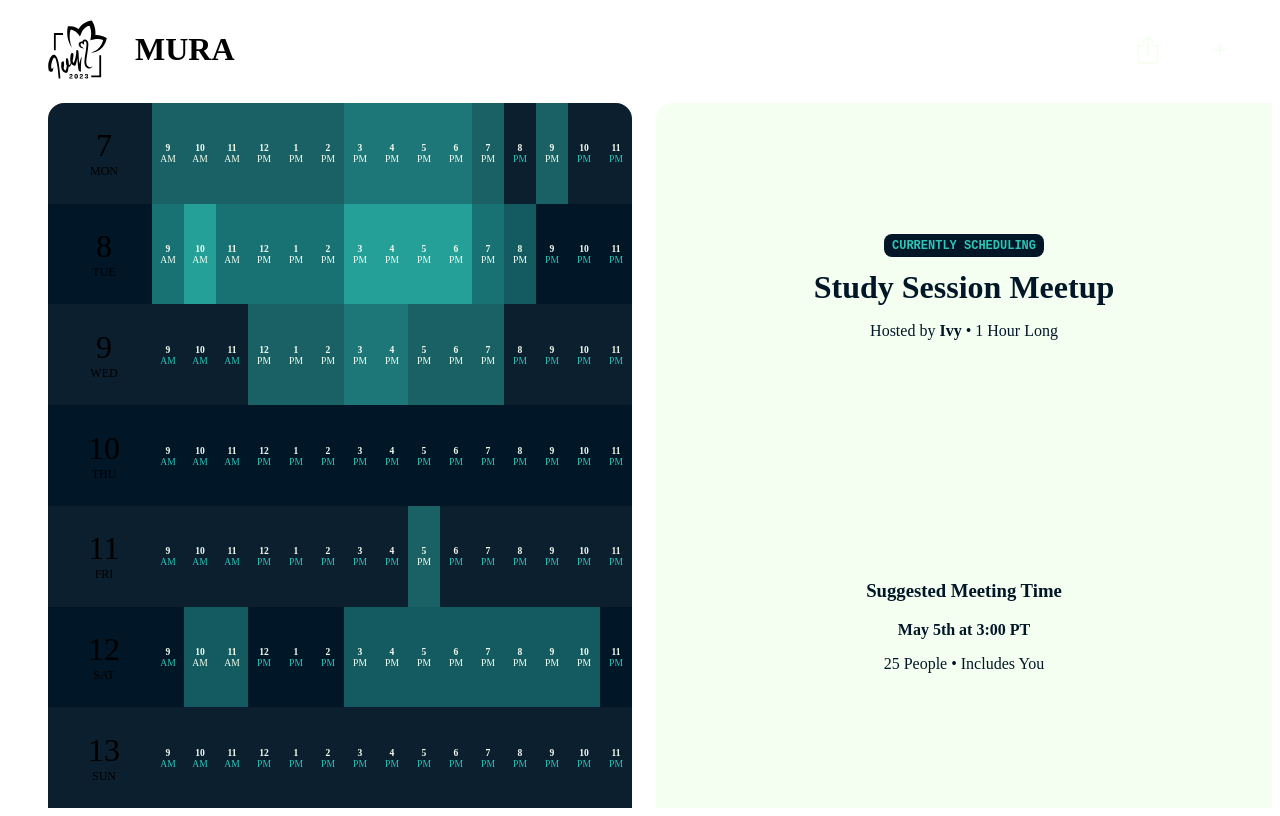
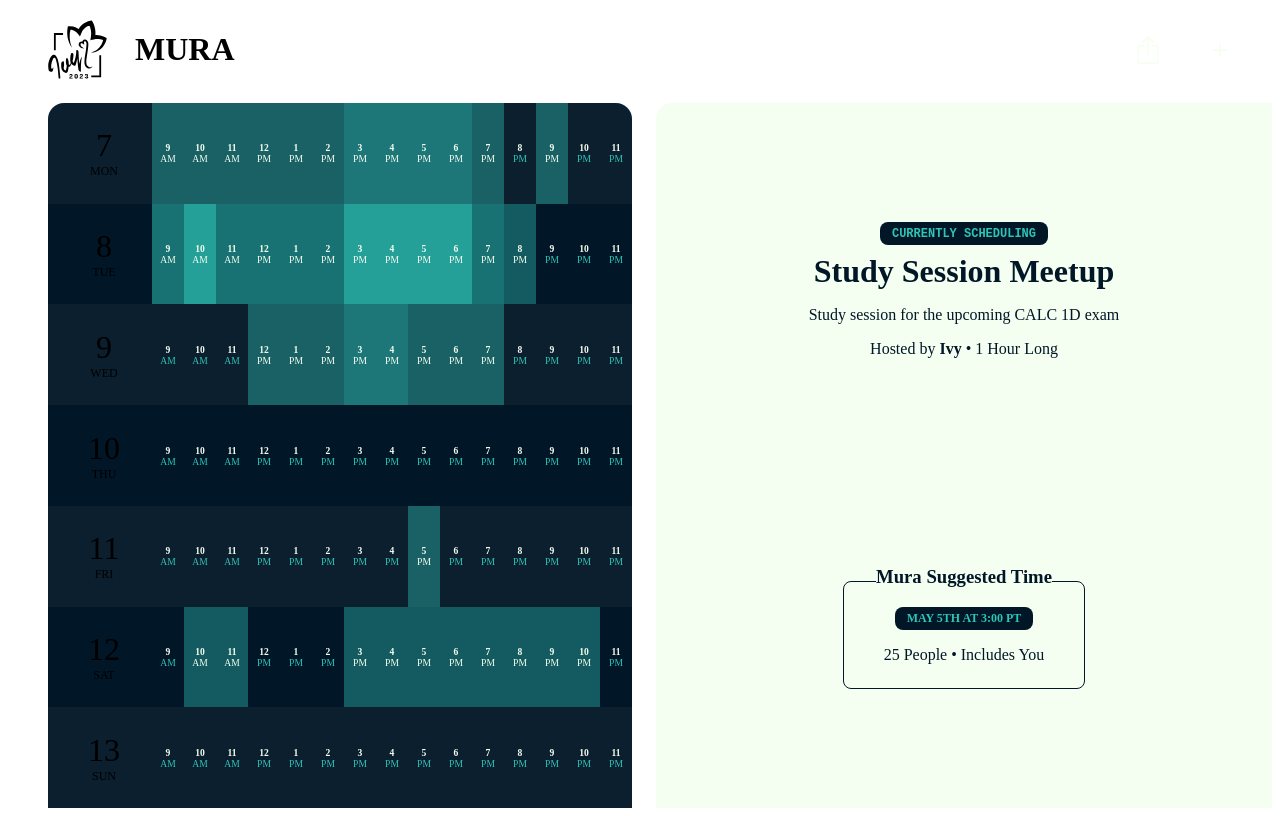
Before and after one commit to ivynya/mura, a SvelteKit app: page / in a window 1280 px wide. Built offline with nearby package versions, Linux system fonts and the light colour scheme; a web font is replaced by a local one.

Commit message:
style: Suggested time

```diff
--- a/src/routes/+page.svelte
+++ b/src/routes/+page.svelte
@@ -15,11 +15,12 @@
       <div>
         <p class="tag"><code>Currently Scheduling</code></p>
         <h2>{$mura.meeting_name}</h2>
+        <p>{$mura.meeting_desc}</p>
         <p>Hosted by <b>{$mura.meeting_host}</b> • {$mura.meeting_length} Hour Long</p>
       </div>
-      <div>
-        <h3>Suggested Meeting Time</h3>
-        <p><b>May 5th at 3:00 PT</b></p>
+      <div class="suggested-time">
+        <h3>Mura Suggested Time</h3>
+        <p class="tag"><b>May 5th at 3:00 PT</b></p>
         <p>25 People • Includes You</p>
       </div>
     </div>
@@ -54,9 +55,13 @@
         border-radius: 0.5rem;
         color: #2EC4B6;
         display: inline-block;
+
         font-size: 0.75rem;
         font-weight: bold;
-        padding: 0.25rem 0.5rem;
+
+        margin: 0.5rem 0;
+        margin-top: 0;
+        padding: 0.25rem 0.75rem;
         text-transform: uppercase;
       }
 
@@ -64,6 +69,21 @@
         font-size: 2rem;
         margin: 0;
       }
+
+      .suggested-time {
+        border: 1px solid #011627;
+        border-radius: 0.5rem;
+        padding: 1.5rem 2rem;
+
+        h3 {
+          background-color: #f5fff1;
+          margin-top: -2.5rem;
+        }
+
+        p {
+          margin-bottom: 0;
+        }
+      }
 		}
 	}
 </style>
```
